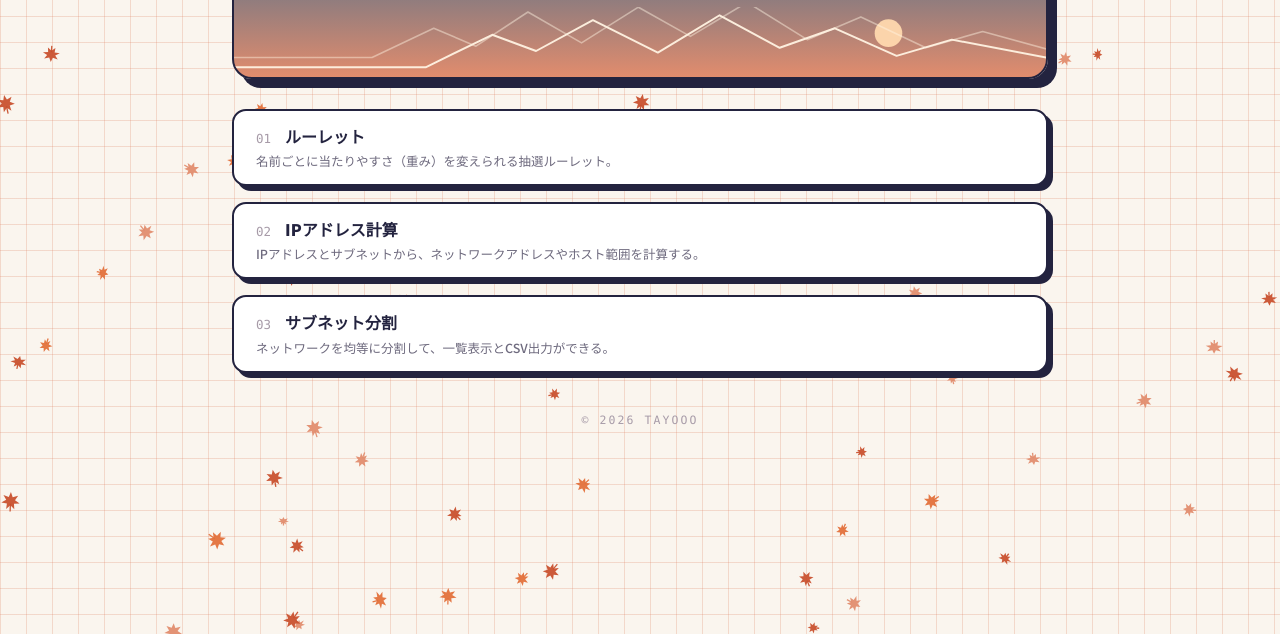
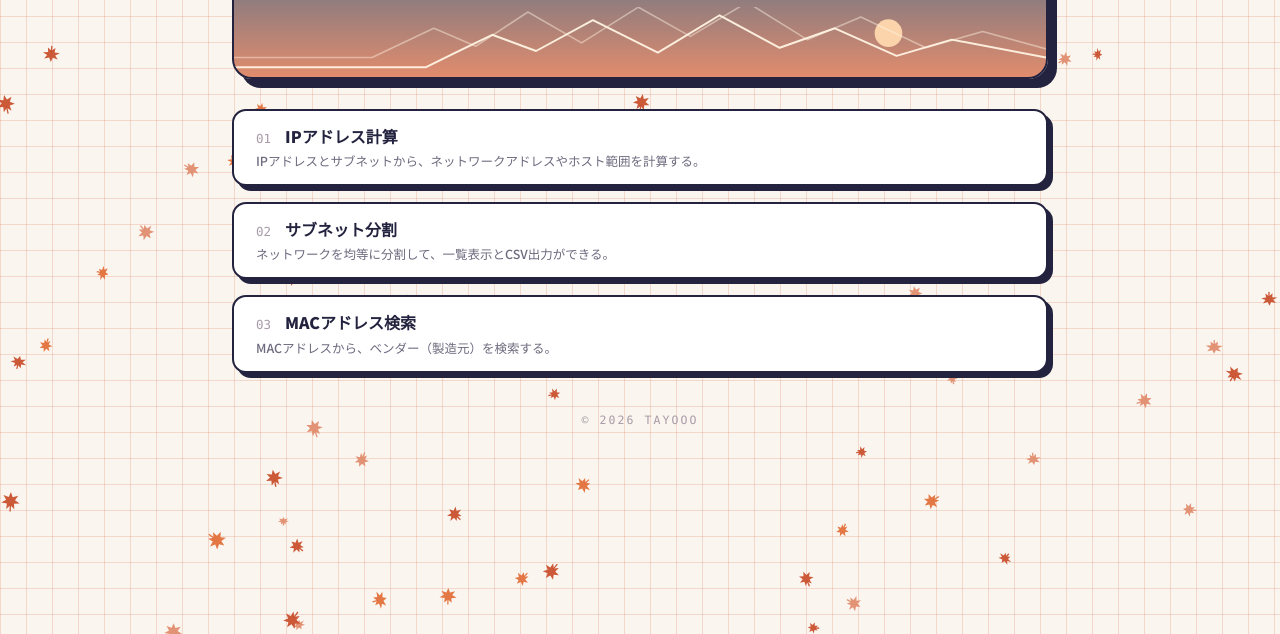
Before and after one commit to tayooo23/tayooo-com, a plain HTML site: page tool/index.html in a window 1280 px wide. Shown: the part 166-800 px from the top of the page. Drawn offline with Linux system fonts and the light colour scheme.

Commit message:
MACアドレス検索を追加、ルーレットをgameへ移動

```diff
--- a/tool/index.html
+++ b/tool/index.html
@@ -53,9 +53,9 @@
     </svg>
   </div>
   <main class="tools">
-    <a class="tool" href="/tool/roulette/"><span class="head"><span class="no">01</span><span class="ttl">ルーレット</span></span><span class="desc">名前ごとに当たりやすさ（重み）を変えられる抽選ルーレット。</span></a>
-    <a class="tool" href="/tool/ip-calc/"><span class="head"><span class="no">02</span><span class="ttl">IPアドレス計算</span></span><span class="desc">IPアドレスとサブネットから、ネットワークアドレスやホスト範囲を計算する。</span></a>
-    <a class="tool" href="/tool/subnet-split/"><span class="head"><span class="no">03</span><span class="ttl">サブネット分割</span></span><span class="desc">ネットワークを均等に分割して、一覧表示とCSV出力ができる。</span></a>
+    <a class="tool" href="/tool/ip-calc/"><span class="head"><span class="no">01</span><span class="ttl">IPアドレス計算</span></span><span class="desc">IPアドレスとサブネットから、ネットワークアドレスやホスト範囲を計算する。</span></a>
+    <a class="tool" href="/tool/subnet-split/"><span class="head"><span class="no">02</span><span class="ttl">サブネット分割</span></span><span class="desc">ネットワークを均等に分割して、一覧表示とCSV出力ができる。</span></a>
+    <a class="tool" href="/tool/mac-lookup/"><span class="head"><span class="no">03</span><span class="ttl">MACアドレス検索</span></span><span class="desc">MACアドレスから、ベンダー（製造元）を検索する。</span></a>
   </main>
   <footer><a href="/">© 2026 TAYOOO</a></footer>
 </div>
```
